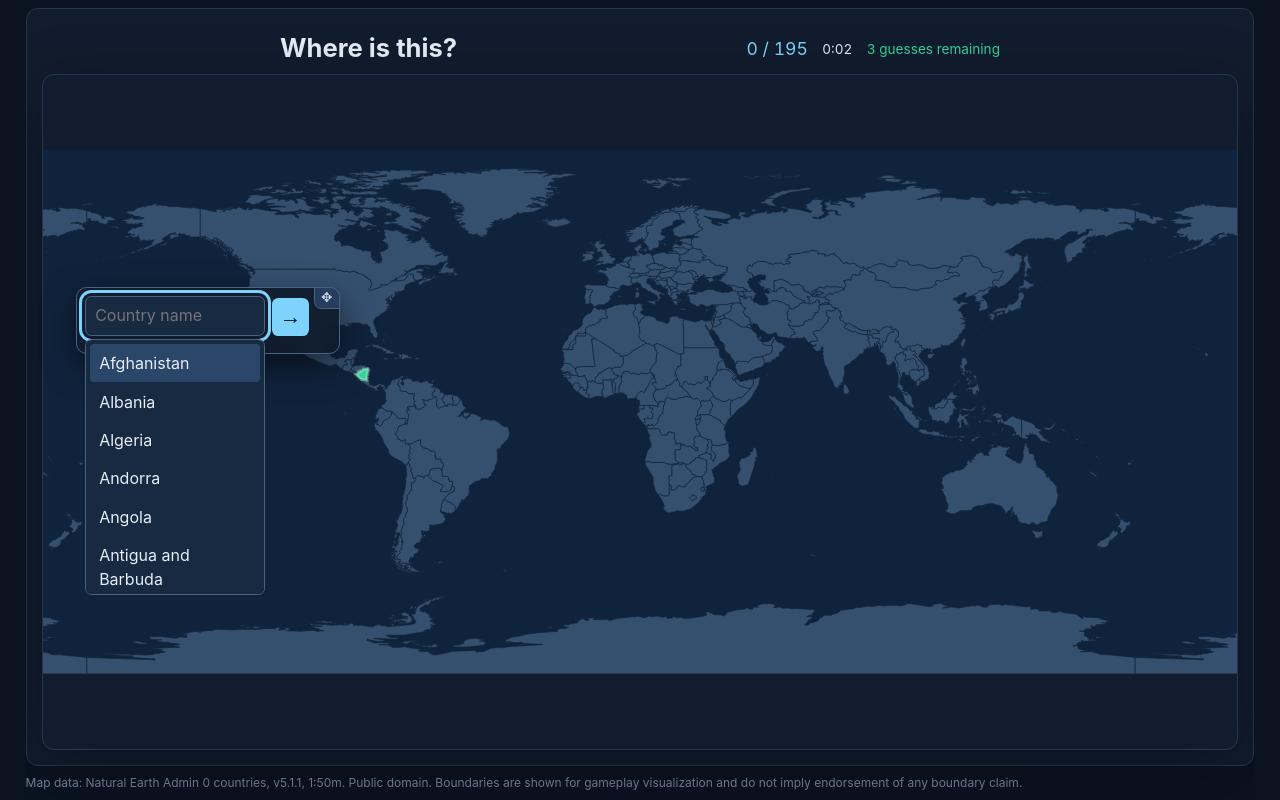
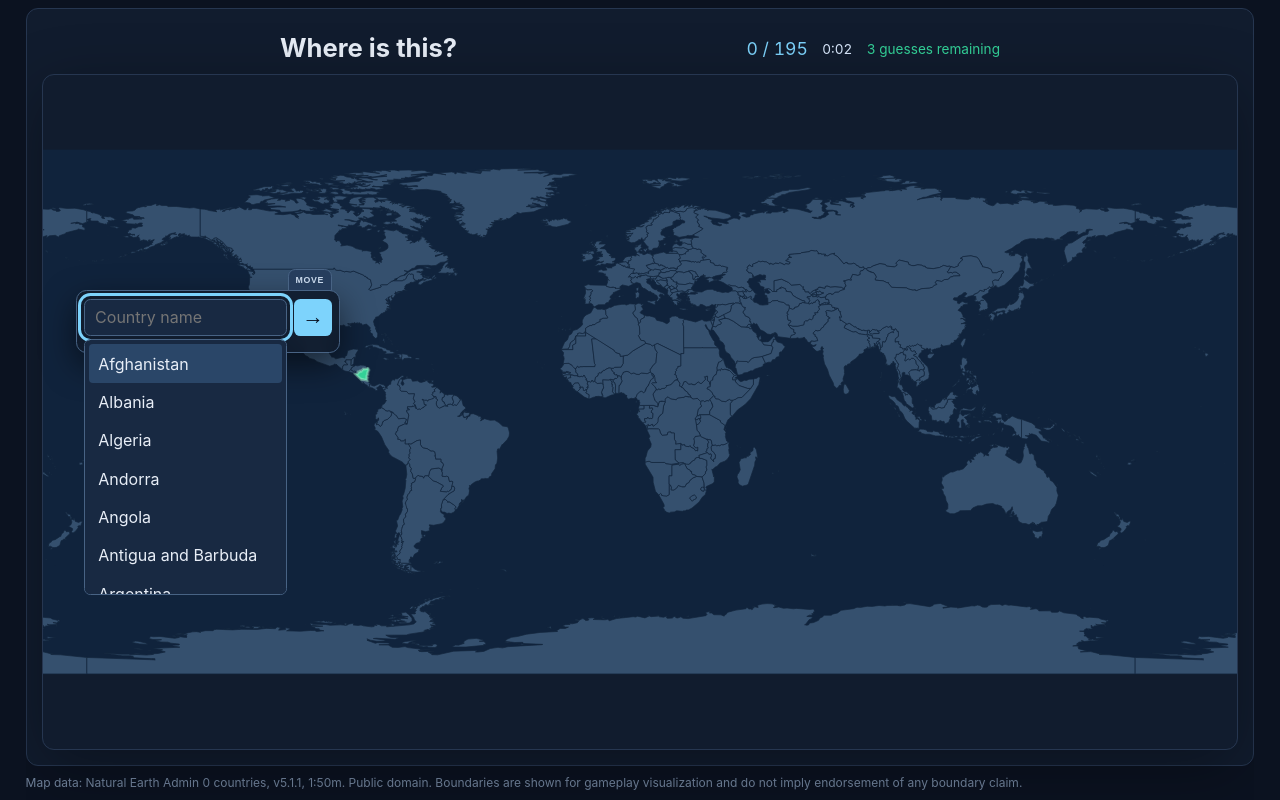
Before and after one commit to phaeax-a01/TerraDash, a React (Vite) app: page / in a window 1280 px wide. Both pictures are taken after a click on the button "Start quiz". Built offline with nearby package versions, Linux system fonts and the light colour scheme.

Commit message:
fix: align floating answer form (#32)
Co-authored-by: Codex <noreply@openai.com>

```diff
--- a/src/QuizPlayer.tsx
+++ b/src/QuizPlayer.tsx
@@ -350,7 +350,7 @@ export function QuizPlayer({
                 dragRef.current = undefined;
               }}
             >
-              <span aria-hidden="true">✥</span>
+              <span aria-hidden="true">MOVE</span>
             </button>
             <form
               onSubmit={(event) => {
--- a/src/styles.css
+++ b/src/styles.css
@@ -130,7 +130,7 @@ h2 {
   position: absolute;
   z-index: 3;
   width: min(16.5rem, calc(100% - 1rem));
-  padding: 0.5rem;
+  padding: 0.45rem;
   border: 1px solid #486384;
   border-radius: 0.65rem;
   background: #111c2eee;
@@ -139,15 +139,17 @@ h2 {
 }
 .panel-move-handle {
   position: absolute;
-  top: -1px;
-  right: -1px;
-  width: 1.65rem;
-  height: 1.35rem;
+  top: -1.4rem;
+  right: 0.45rem;
+  width: 2.75rem;
+  height: 1.4rem;
   padding: 0;
   border: 1px solid #486384;
-  border-radius: 0 0.6rem 0 0.45rem;
+  border-radius: 0.45rem 0.45rem 0 0;
   color: #c9d8eb;
-  font-size: 0.85rem;
+  font-size: 0.55rem;
+  font-weight: 800;
+  letter-spacing: 0.08em;
   line-height: 1;
   background: #263d5d;
   cursor: move;
@@ -155,19 +157,19 @@ h2 {
 }
 .answer-panel form {
   margin: 0;
-  padding-right: 1.35rem;
 }
 .answer-row {
-  display: flex;
-  align-items: end;
-  gap: 0.4rem;
+  display: grid;
+  grid-template-columns: minmax(0, 1fr) 2.35rem;
+  align-items: stretch;
+  gap: 0.45rem;
 }
 .answer-row .combobox-wrap {
   flex: 1;
   min-width: 0;
 }
 .submit-arrow {
-  flex: 0 0 2.35rem;
+  width: 2.35rem;
   height: 2.35rem;
   padding: 0;
   color: #08111f;
@@ -232,7 +234,8 @@ label {
 }
 input {
   width: 100%;
-  padding: 0.42rem 0.6rem;
+  height: 2.35rem;
+  padding: 0 0.65rem;
   color: #e8eef7;
   background: #182942;
   border: 1px solid #486384;
@@ -252,6 +255,22 @@ input {
   border: 1px solid #486384;
   border-radius: 0.4rem;
   background: #182942;
+  scrollbar-width: thin;
+  scrollbar-color: #486384 #111c2e;
+}
+.suggestions::-webkit-scrollbar {
+  width: 0.55rem;
+}
+.suggestions::-webkit-scrollbar-track {
+  background: #111c2e;
+}
+.suggestions::-webkit-scrollbar-thumb {
+  border: 2px solid #111c2e;
+  border-radius: 999px;
+  background: #486384;
+}
+.suggestions::-webkit-scrollbar-thumb:hover {
+  background: #5f7fa5;
 }
 .suggestions {
   max-width: 100%;
```
